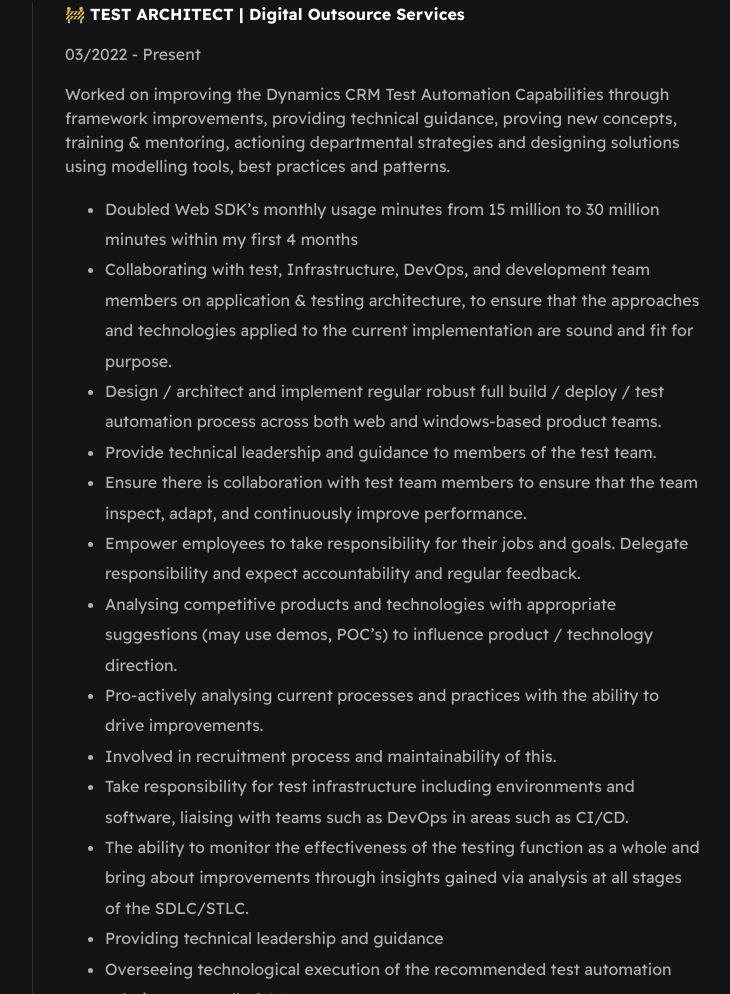
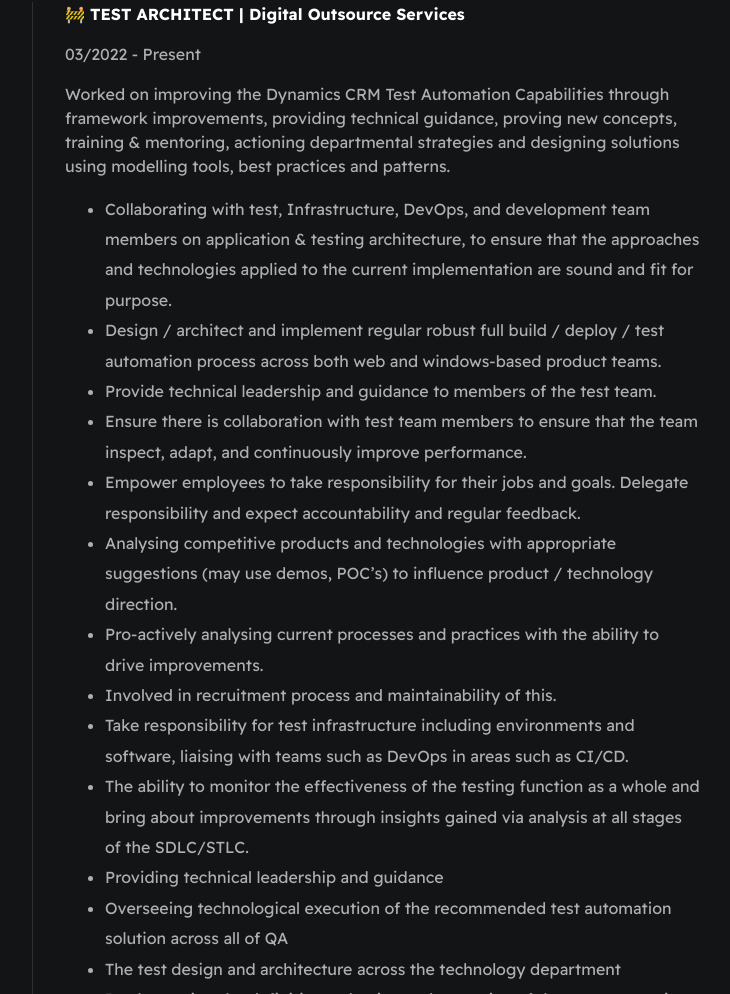
Before and after one commit to mswanepoel86/Digital-Resume-Marius-Swanepoel, a plain HTML site: page index.html in a window 1280 px wide. Shown: the part 1419-2413 px from the top of the page, without its empty margins (274-1004 px from the left). Drawn offline with Linux system fonts and the light colour scheme.

Commit message:
Update index.html

```diff
--- a/index.html
+++ b/index.html
@@ -82,8 +82,6 @@
                     using modelling tools, best practices and patterns.
                 </p>
                 <ul>
-                    <li>Doubled Web SDK’s monthly usage minutes from 15 million to 30 million minutes within my first 4
-                        months</li>
                     <li>Collaborating with test, Infrastructure, DevOps, and development team members on application &
                         testing architecture, to ensure that the approaches and technologies applied to the current
                         implementation are sound and fit for purpose.</li>
```
